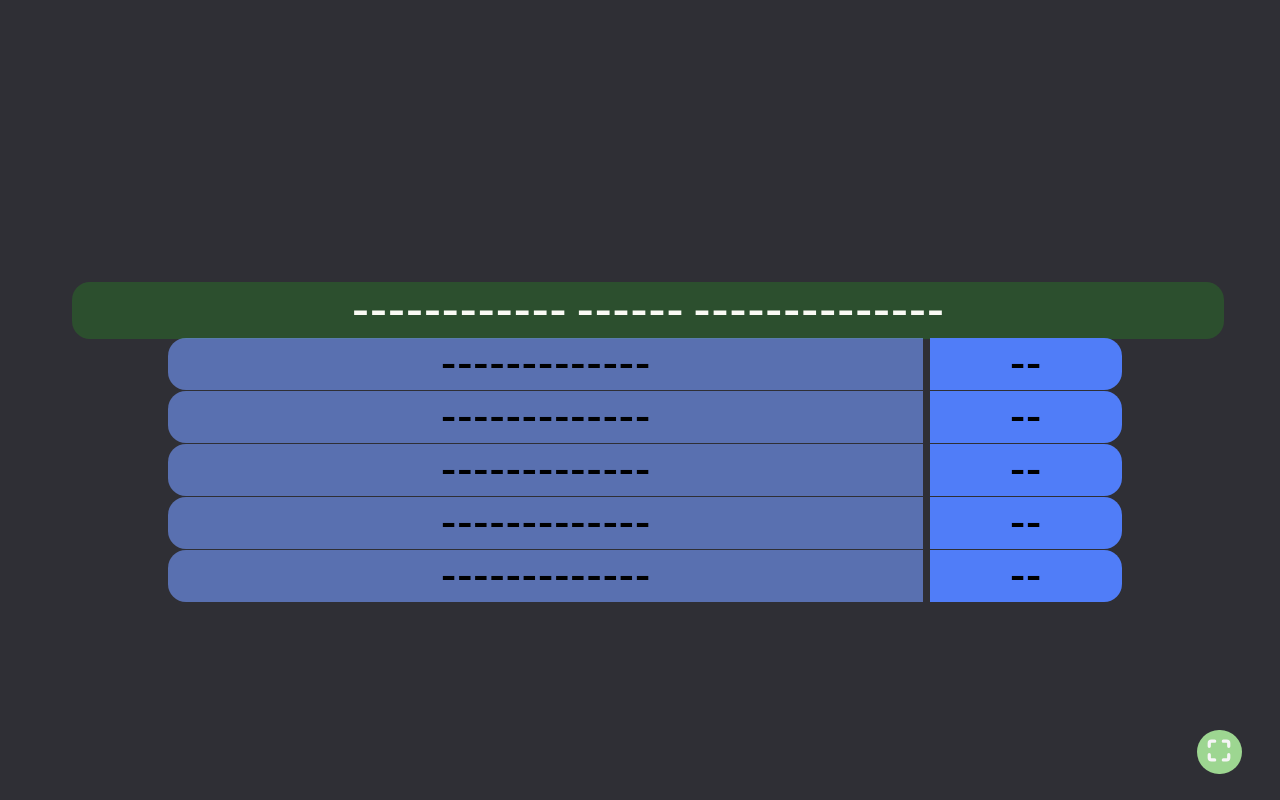
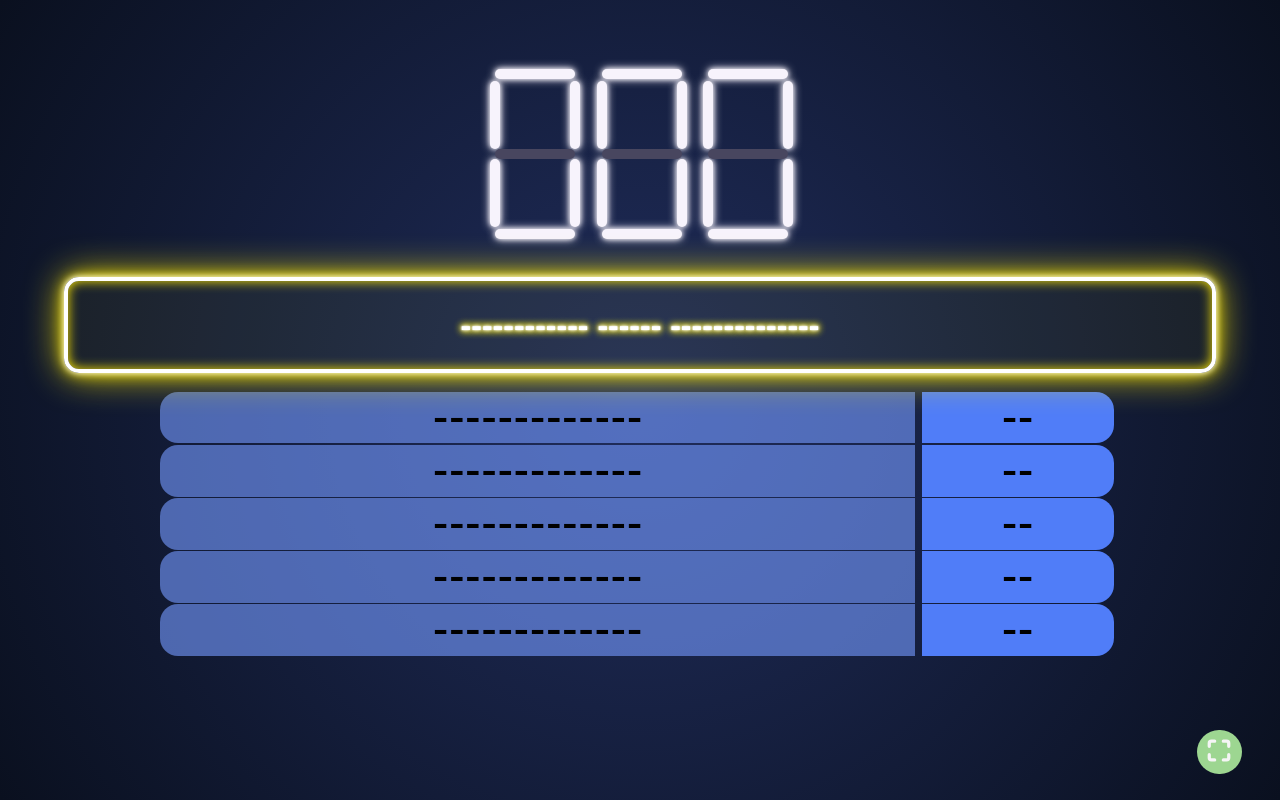
Before and after one commit to jarmandoalt/100mx, a React (Vite) app in the folder client/: page /home/equipos in a window 1280 px wide. Built offline with nearby package versions, Linux system fonts and the light colour scheme; no server answers.

Commit message:
mejoras css

```diff
--- a/client/src/index.css
+++ b/client/src/index.css
@@ -259,6 +259,7 @@ button {
   height: 70vh;
   flex-direction: column;
   justify-content: center;
+
 }
 
 #divHome > div {
@@ -290,6 +291,13 @@ button {
   display: flex;
   flex-direction: column;
   width: 99vw;
+  background: radial-gradient(circle, rgba(32,45,92,1) 0%, rgba(10,16,31,1) 100%);
+  position: fixed;
+  width: 100vw;
+  height: 100vh;
+  top: 0;
+  left: 0;
+  z-index: -1; /* Asegura que esté detrás de todo */
 }
 
 #divEquipos > div:first-child {
@@ -324,6 +332,7 @@ button {
   font-size: 3vw;
   max-width: 35vw;
   color: rgb(250, 250, 250);
+
 }
 
 #divEquipos > div:first-child > div > div > h1.select {
@@ -357,11 +366,70 @@ button {
 #divEquipos > div:nth-child(2)> div:first-child > h1 {
   height: auto;
   background-color: var(--color-quest);
-  font-size: 3vw;
+  font-size: 2.5vw;
   color: #fafaf4;
   border-radius: 18px;
   text-align: center;
+  font-family: 'Archivo Black', sans-serif;
+    text-transform: uppercase;
+    color: #fff; /* Texto blanco para el centro de la luz */
+    padding: 20px 40px;
+    border-radius: 15px; /* Bordes suaves */
+    position: relative;
+    background-color: rgba(255, 255, 0, 0.05); /* Un tinte amarillo muy suave de fondo */
+
+    /* 1. EL BORDE INTERNO (Tubo de neón apagado o base) */
+    border: 4px solid #fff;
+
+    /* 2. EL RESPLANDOR DEL TEXTO (Hará que las letras brillen) */
+    text-shadow:
+      0 0 2px #fff,
+      0 0 4px #fff,
+      0 0 6px #ffea00, /* Amarillo intenso */
+      0 0 8px #ffea00,
+      0 0 10px #ffea00;
+
+    /* 3. EL RESPLANDOR DEL BORDE (El efecto de luces alrededor) */
+    box-shadow:
+      /* Resplandor externo */
+      0 0 10px #fff,
+      0 0 20px #ffea00,
+      0 0 50px #ffea00,
+      /* Resplandor interno para dar volumen */
+      inset 0 0 15px #ffea00;
+
+    /* 4. ANIMACIÓN (Opcional: hace que las luces parpadeen ligeramente) */
+    animation: parpadeo 1.5s infinite alternate;
 }
+
+@keyframes parpadeo {
+    0%, 100% {
+      opacity: 1;
+      box-shadow:
+        0 0 10px #fff,
+        0 0 20px #ffea00,
+        0 0 50px #ffea00,
+        inset 0 0 15px #ffea00;
+    }
+    92% {
+      opacity: 1;
+    }
+    93% {
+      opacity: 0.9; /* Pequeño bajón de luz */
+      box-shadow:
+        0 0 5px #fff,
+        0 0 10px #ffea00,
+        0 0 30px #ffea00,
+        inset 0 0 10px #ffea00;
+    }
+    94% {
+      opacity: 1;
+    }
+  }
+
+  #divEquipos > div:nth-child(2) > div:last-child {
+    margin-top: 3vh;
+  }
 
 #divEquipos > div:nth-child(2) > div:last-child > div {
   display: flex;
--- a/client/src/pages/Equipos.jsx
+++ b/client/src/pages/Equipos.jsx
@@ -197,17 +197,14 @@ const Equipos = () => {
             </div>
           )}
         </div>
-        {
-          inicio === 0 ? null :
           <div>
-            {/* <h1>{suma}</h1> */}
             <div className="number-board">
               <DigitDisplay digitValue={numStr[0]} />
               <DigitDisplay digitValue={numStr[1]} />
               <DigitDisplay digitValue={numStr[2]} />
             </div>
 
-          </div>}
+          </div>
         <div>
           {selectTeam === false ? (
             <div>
--- a/client/src/pages/EquiposControl.jsx
+++ b/client/src/pages/EquiposControl.jsx
@@ -238,13 +238,8 @@ setSelectTeam(false);
             </h1>
             }
           <div>
-            {
-              suma === 0 && initGame === false ?
-              <button onClick={handlerSelectTeam}> Cambiar Team </button> :
-              null
-            }
+              <button onClick={handlerSelectTeam}> Cambiar Team </button>
           </div>
-
           {selectTeam === true ? (
            <h1 className="dos" style={{cursor: "not-allowed"}}>
               {team2}
--- a/client/src/services/routes.jsx
+++ b/client/src/services/routes.jsx
@@ -3,7 +3,7 @@ import Axios from "axios";
 
 //const baseUrl = "https://server-who-is-this-pokmeon.onrender.com/v1";
 //const baseUrl = "http://localhost:5050/v1";
-const baseUrl = "https://turbo-eureka-94qxqjx9qvq3749p-5050.app.github.dev/v1";
+const baseUrl = "https://verbose-lamp-74rxrpx9vvqcg9r-5050.app.github.dev/v1";
 
 export async function getQ100() {
   try {
--- a/client/src/socket/socket.js
+++ b/client/src/socket/socket.js
@@ -2,8 +2,7 @@ import io from 'socket.io-client'
 
 //let socket = io('https://server-who-is-this-pokmeon.onrender.com')
 //let socket = io('//localhost:5050')
-//let socket = io('https://turbo-eureka-94qxqjx9qvq3749p-5173.app.github.dev/')
-const socket = io("https://turbo-eureka-94qxqjx9qvq3749p-5050.app.github.dev/", {
+const socket = io("https://verbose-lamp-74rxrpx9vvqcg9r-5050.app.github.dev/", {
   transports: ["websocket"],
   upgrade: false
 });
```
